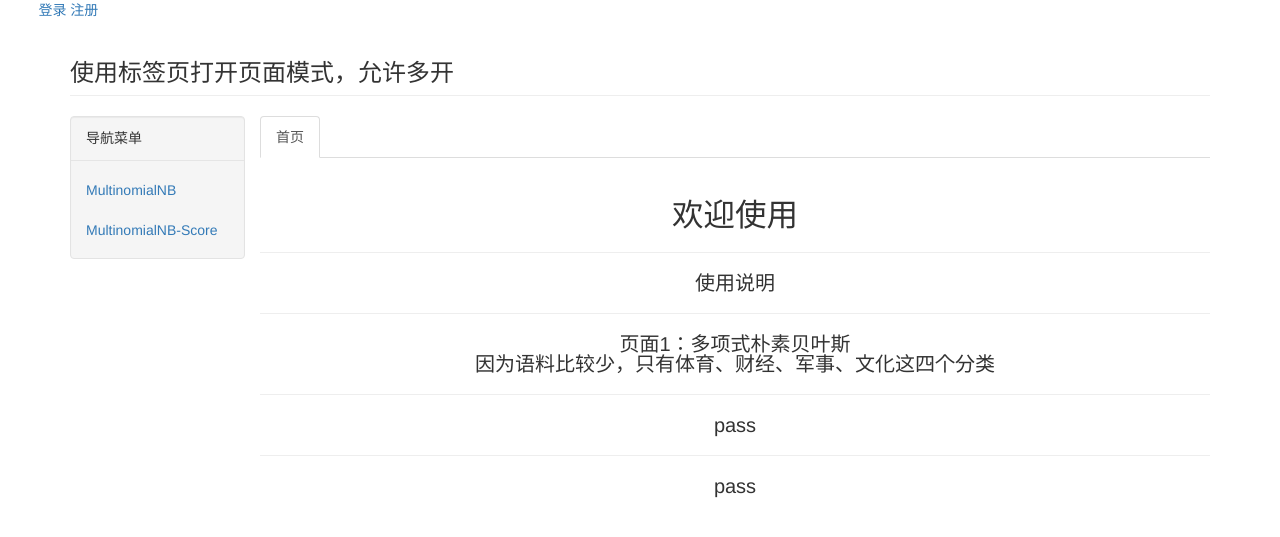
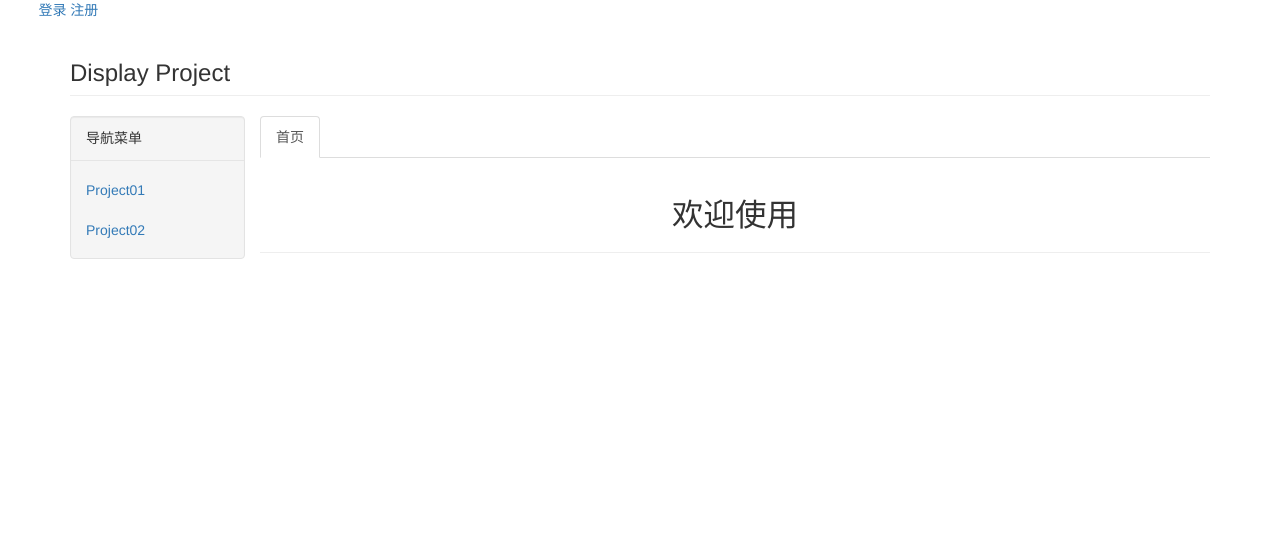
Before and after one commit to bianjing2018/Project_01, a Flask app: page /index in a window 1280 px wide. Shown: the top 537 px of the page. Run offline with Flask 2, Linux system fonts and the light colour scheme; some libraries are stand-ins or nearby versions.

Commit message:
项目一优化

```diff
--- a/parse_text.py
+++ b/parse_text.py
@@ -197,6 +197,11 @@ class ParseDepend:
                 return sentence[i], i
         return 'nan', 'nan'
 
+    def get_say_similar(self):
+        with open('say_word_similar') as fr:
+            words = fr.readlines()
+        return [word.replace('\n', '') for word in words]
+
     def get_main(self):
         result = []
         for i, sentence in enumerate(self.sentences):
@@ -204,7 +209,7 @@ class ParseDepend:
             self.get_word_depend(sentence)   # 依存分析
             root = self.get_HED(sentence)   # 获取 谓语root
             netags = self.get_ner(sentence)  # 命名实体获取
-            if root:
+            if root and root[2] in self.get_say_similar():
                 hed = root[2]    # 谓语
                 sbv, sbv_i = self.get_word(root[0], 'SBV', sentence)  # 获取主语 root[0] 为谓语动词的索引值
                 zhuyu = [sbv]
@@ -212,4 +217,6 @@ class ParseDepend:
                 hed_index = sentence.index(hed)
                 words_r = sentence[hed_index+1:]
                 result.append([' '.join(zhuyu), ' '.join(weiyu), ' '.join(words_r)])
+        if not result:
+            result = ['不存在"说"相似的谓语动词']
         return result
--- a/templates/index.html
+++ b/templates/index.html
@@ -1,7 +1,7 @@
 <!DOCTYPE html>
 <html>
 <head>
-<title>NLP 分类练习</title>
+<title>Display Project</title>
 <meta charset="UTF-8">
 
 <link rel="stylesheet" type="text/css" href="/static/css/bootstrap.css">
@@ -24,7 +24,7 @@ div.menuSideBar .nav-list > li > a, div.menuSideBar .dropdown-menu li a { -webki
 </header>
 <div class="content">
 <div class="container">
-<h3 class="page-header">使用标签页打开页面模式，允许多开</h3>
+<h3 class="page-header">Display Project</h3>
 <div class="">
   <div class="row-fluid">
     <div class="col-md-2" style="padding-left: 0px;">
@@ -32,8 +32,8 @@ div.menuSideBar .nav-list > li > a, div.menuSideBar .dropdown-menu li a { -webki
         <ul class="nav nav-list" id="menuSideBar">
           <li class="nav-header">导航菜单</li>
           <li class="nav-divider"></li>
-          <li mid="tab1" funurl="html.html"><a tabindex="-1" href="javascript:void(0);">MultinomialNB</a></li>
-          <li mid="tab2" funurl="html2.html"><a tabindex="-1" href="javascript:void(0);">MultinomialNB-Score</a></li>
+          <li mid="tab1" funurl="html.html"><a tabindex="-1" href="javascript:void(0);">Project01</a></li>
+          <li mid="tab2" funurl="html2.html"><a tabindex="-1" href="javascript:void(0);">Project02</a></li>
 <!--{#          <li mid="tab3" funurl="html3.html"><a tabindex="-1" href="javascript:void(0);">LinearRegression</a></li>#}-->
 <!--{#          <li mid="tab4" funurl="html4.html"><a tabindex="-1" href="javascript:void(0);">逻辑回归和朴素贝叶斯</a></li>#}-->
 <!--{#          <li mid="tab5" funurl="html5.html"><a tabindex="-1" href="javascript:void(0);">SVM高斯核函数对鸢尾花数据进行分类</a></li>#}-->
@@ -57,19 +57,19 @@ div.menuSideBar .nav-list > li > a, div.menuSideBar .dropdown-menu li a { -webki
           <div class="page-header">
             <h2 style="font-size: 31.5px;text-align: center;font-weight: normal;">欢迎使用</h2>
           </div>
-          <div style="text-align: center;font-size: 20px;line-height: 20px;">
-              <span>使用说明</span>
-              <hr>
-              <span>页面1：多项式朴素贝叶斯
-                  <br>
-                    因为语料比较少，只有体育、财经、军事、文化这四个分类
-                  <br>
-              </span>
-              <hr>
-              <span>pass</span>
-              <hr>
-              <span>pass</span>
-          </div>
+<!--          <div style="text-align: center;font-size: 20px;line-height: 20px;">-->
+<!--&lt;!&ndash;              <span>使用说明</span>&ndash;&gt;-->
+<!--&lt;!&ndash;              <hr>&ndash;&gt;-->
+<!--&lt;!&ndash;              <span>页面1：多项式朴素贝叶斯&ndash;&gt;-->
+<!--&lt;!&ndash;                  <br>&ndash;&gt;-->
+<!--&lt;!&ndash;                    因为语料比较少，只有体育、财经、军事、文化这四个分类&ndash;&gt;-->
+<!--&lt;!&ndash;                  <br>&ndash;&gt;-->
+<!--&lt;!&ndash;              </span>&ndash;&gt;-->
+<!--              <hr>-->
+<!--              <span>pass</span>-->
+<!--              <hr>-->
+<!--              <span>pass</span>-->
+<!--          </div>-->
         </div>
       </div>
     </div>
--- a/view.py
+++ b/view.py
@@ -25,6 +25,10 @@ def html2():
     return render_template('html2.html')
 
 
+@app.route('/', methods=['GET', 'POST'])
+def index_bak():
+    return render_template('index.html')
+
 @app.route('/index', methods=['GET', 'POST'])
 def index():
     # i = 0
@@ -35,6 +39,12 @@ def index():
     #         source = data.source
     #     except Exception as e:
     #         continue
+    # dgd = parse_text.DataGraphDisplay()
+    # solution, seen, quanzhong = dgd.get_say_similar_word()
+    # for key, value in solution.items():
+    #     with open('say_word_similar', 'a') as fw:
+    #         fw.write(value[0] + '\n')
+    # print(solution)
     return render_template('index.html')
 
 
```
Also changed, not shown: 1 other file.
